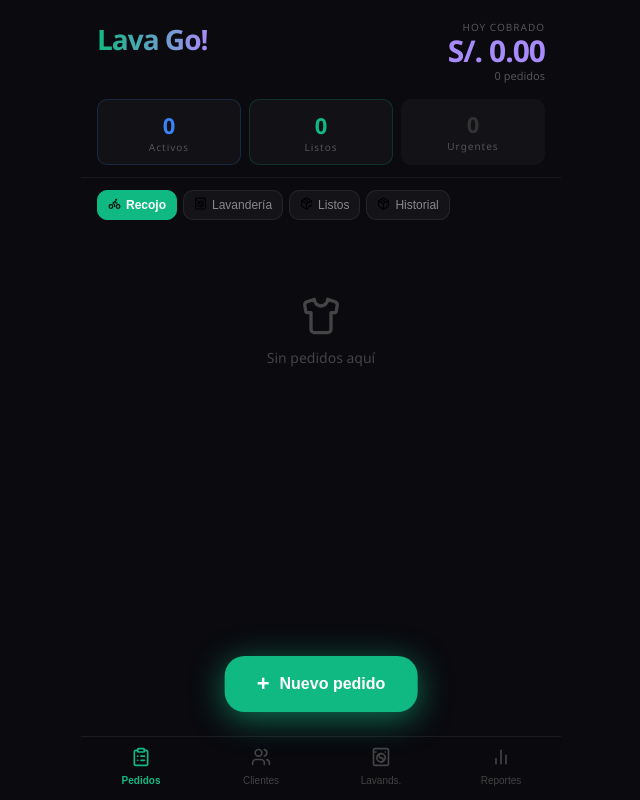
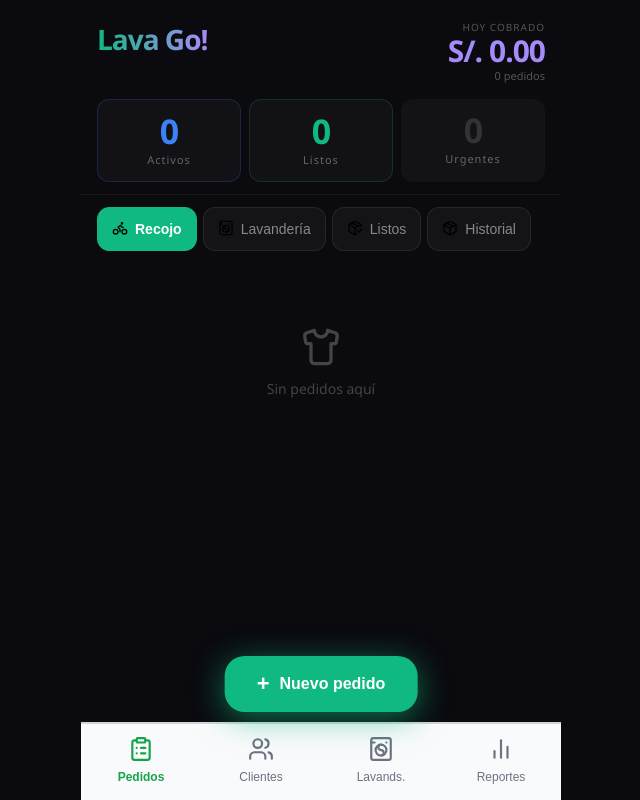
Before and after one commit to jesusmcortez553-crypto/MC-LAUNDRY, a React (Vite) app: page / in a window 1280 px wide. Shown: the whole page, without its empty margins (319-959 px from the left). Built offline with nearby package versions, Linux system fonts and the light colour scheme.

Commit message:
Update App.jsx

```diff
--- a/src/App.jsx
+++ b/src/App.jsx
@@ -10,11 +10,11 @@ const SIGUIENTE_ESTADO = {
   "Listo para entregar": "Entregado",
 };
 const ESTADO_COLORS = {
-  "En recojo":           "#f59e0b",
-  "Recogido":            "#e879f9",
-  "En lavandería":       "#3b82f6",
-  "Listo para entregar": "#10b981",
-  "Entregado":           "#6b7280",
+  "En recojo":           "#D97706", // Ámbar oscuro muy legible
+  "Recogido":            "#C026D3", // Fucsia fuerte
+  "En lavandería":       "#2563EB", // Azul rey de alta visibilidad
+  "Listo para entregar": "#16A34A", // Verde esmeralda encendido
+  "Entregado":           "#4B5563", // Gris oscuro texturizado
 };
 const ESTADO_DESC = {
   "En recojo":           "Camino a buscar la ropa",
@@ -107,7 +107,7 @@ export default function MCLaundry() {
         setClienteDir(p => ({
           ...p,
           coordenadas: { lat, lng },
-          mapsLink: `https://maps.google.com/?q=${lat},${lng}`
+          mapsLink: `https://www.google.com/maps/search/?api=1&query=${lat},${lng}`
         }));
         setGpsLoading(false);
       },
@@ -318,9 +318,9 @@ export default function MCLaundry() {
               { label: "Listos", val: stats.listos, color: "#10b981" },
               { label: "Urgentes", val: urgentes.length, color: urgentes.length > 0 ? "#ef4444" : "#333" },
             ].map((s, i) => (
-              <div key={i} style={{ background: i === 2 && s.val > 0 ? "rgba(239,68,68,0.08)" : "rgba(255,255,255,0.03)", border: `0.5px solid ${s.color}33`, borderRadius: 10, padding: "10px 8px", textAlign: "center" }}>
-                <div style={{ fontSize: 22, fontWeight: 700, color: s.color }}>{s.val}</div>
-                <div style={{ fontSize: 10, color: "#555", letterSpacing: 1 }}>{s.label}</div>
+              <div key={i} style={{ background: i === 2 && s.val > 0 ? "rgba(239,68,68,0.08)" : "rgba(255,255,255,0.03)", border: `0.5px solid ${s.color}33`, borderRadius: 12, padding: "14px 8px", textAlign: "center" }}>
+                <div style={{ fontSize: 34, fontWeight: 800, color: s.color, letterSpacing: -1, lineHeight: 1 }}>{s.val}</div>
+                <div style={{ fontSize: 11, color: "#666", letterSpacing: 1, marginTop: 4 }}>{s.label}</div>
               </div>
             ))}
           </div>
@@ -368,18 +368,18 @@ export default function MCLaundry() {
         <div style={{ padding: "12px 16px 16px" }}>
           <div style={{ display: "flex", gap: 6, marginBottom: 14, overflowX: "auto", paddingBottom: 2, scrollbarWidth: "none", msOverflowStyle: "none" }}>
             {[
-              { key: "recojo",     icon: <Bike size={13} />,          label: "Recojo",     count: grupos.recojo.length },
-              { key: "lavanderia", icon: <WashingMachine size={13} />, label: "Lavandería", count: grupos.lavanderia.length },
-              { key: "listos",     icon: <PackageCheck size={13} />,   label: "Listos",     count: grupos.listos.length },
-              { key: "entregados", icon: <Package size={13} />,        label: "Historial",  count: grupos.entregados.length },
+              { key: "recojo",     icon: <Bike size={16} />,          label: "Recojo",     count: grupos.recojo.length },
+              { key: "lavanderia", icon: <WashingMachine size={16} />, label: "Lavandería", count: grupos.lavanderia.length },
+              { key: "listos",     icon: <PackageCheck size={16} />,   label: "Listos",     count: grupos.listos.length },
+              { key: "entregados", icon: <Package size={16} />,        label: "Historial",  count: grupos.entregados.length },
             ].map(f => {
               const activo = filtro === f.key;
               return (
                 <button key={f.key} onClick={() => setFiltro(f.key)}
-                  style={{ background: activo ? "#10b981" : "rgba(255,255,255,0.04)", border: `0.5px solid ${activo ? "#10b981" : "rgba(255,255,255,0.08)"}`, borderRadius: 10, padding: "6px 10px", cursor: "pointer", whiteSpace: "nowrap", display: "flex", alignItems: "center", gap: 5, flexShrink: 0 }}>
-                  <span style={{ fontSize: 13 }}>{f.icon}</span>
-                  <span style={{ fontSize: 12, color: activo ? "#fff" : "#888", fontWeight: activo ? 600 : 400 }}>{f.label}</span>
-                  {f.count > 0 && <span style={{ fontSize: 10, fontWeight: 700, background: activo ? "rgba(255,255,255,0.25)" : "rgba(255,255,255,0.08)", color: activo ? "#fff" : "#666", padding: "1px 6px", borderRadius: 8 }}>{f.count}</span>}
+                  style={{ background: activo ? "#10b981" : "rgba(255,255,255,0.04)", border: `0.5px solid ${activo ? "#10b981" : "rgba(255,255,255,0.08)"}`, borderRadius: 12, padding: "10px 14px", cursor: "pointer", whiteSpace: "nowrap", display: "flex", alignItems: "center", gap: 7, flexShrink: 0, minHeight: 44 }}>
+                  <span>{f.icon}</span>
+                  <span style={{ fontSize: 14, color: activo ? "#fff" : "#888", fontWeight: activo ? 700 : 400 }}>{f.label}</span>
+                  {f.count > 0 && <span style={{ fontSize: 12, fontWeight: 700, background: activo ? "rgba(255,255,255,0.25)" : "rgba(255,255,255,0.08)", color: activo ? "#fff" : "#666", padding: "2px 8px", borderRadius: 8 }}>{f.count}</span>}
                 </button>
               );
             })}
@@ -614,7 +614,7 @@ export default function MCLaundry() {
               )}
 
               {form.clienteId && (() => {
-                const cl = directorio.find(d => d.id === parseInt(form.clienteId));
+                const cl = directorio.find(d => String(d.id) === String(form.clienteId));
                 if (!cl) return null;
                 const mapsUrl = cl.coordenadas
                   ? `https://www.google.com/maps/dir/?api=1&origin=My+Location&destination=${cl.coordenadas.lat},${cl.coordenadas.lng}&travelmode=motorcycle`
@@ -1316,21 +1316,21 @@ export default function MCLaundry() {
       )}
 
       {/* ══ BOTTOM NAV ══ */}
-      <div style={{ position: "fixed", bottom: 0, left: "50%", transform: "translateX(-50%)", width: "100%", maxWidth: 480, background: "rgba(10,10,15,0.97)", borderTop: "0.5px solid rgba(255,255,255,0.08)", display: "flex", zIndex: 40 }}>
+      <div style={{ position: "fixed", bottom: 0, left: "50%", transform: "translateX(-50%)", width: "100%", maxWidth: 480, background: "#F9FAFB", borderTop: "2px solid #D1D5DB", display: "flex", zIndex: 40 }}>
         {[
-          { key: "dashboard",   icon: <ClipboardList size={20} />, label: "Pedidos",   badge: urgentes.length },
-          { key: "directorio",  icon: <Users size={20} />,          label: "Clientes",  badge: 0 },
-          { key: "lavanderias", icon: <WashingMachine size={20} />, label: "Lavands.",  badge: 0 },
-          { key: "reportes",    icon: <BarChart2 size={20} />,      label: "Reportes",  badge: 0 },
+          { key: "dashboard",   icon: <ClipboardList size={26} />, label: "Pedidos",   badge: urgentes.length },
+          { key: "directorio",  icon: <Users size={26} />,          label: "Clientes",  badge: 0 },
+          { key: "lavanderias", icon: <WashingMachine size={26} />, label: "Lavands.",  badge: 0 },
+          { key: "reportes",    icon: <BarChart2 size={26} />,      label: "Reportes",  badge: 0 },
         ].map(t => {
           const activo = !vista && tab === t.key;
           return (
             <button key={t.key} onClick={() => { setVista(null); setTab(t.key); }}
-              style={{ flex: 1, background: "none", border: "none", padding: "10px 4px 14px", cursor: "pointer", display: "flex", flexDirection: "column", alignItems: "center", gap: 3, color: activo ? "#10b981" : "#444", position: "relative" }}>
-              <span style={{ fontSize: 20 }}>{t.icon}</span>
-              <span style={{ fontSize: 10, fontWeight: activo ? 700 : 400 }}>{t.label}</span>
+              style={{ flex: 1, background: "none", border: "none", padding: "12px 4px 16px", cursor: "pointer", display: "flex", flexDirection: "column", alignItems: "center", gap: 5, color: activo ? "#16A34A" : "#6B7280", position: "relative" }}>
+              <span>{t.icon}</span>
+              <span style={{ fontSize: 12, fontWeight: activo ? 700 : 400 }}>{t.label}</span>
               {t.badge > 0 && (
-                <div style={{ position: "absolute", top: 6, right: "calc(50% - 18px)", background: "#ef4444", color: "#fff", fontSize: 9, fontWeight: 700, width: 16, height: 16, borderRadius: "50%", display: "flex", alignItems: "center", justifyContent: "center" }}>{t.badge}</div>
+                <div style={{ position: "absolute", top: 4, right: "calc(50% - 20px)", background: "#ef4444", color: "#fff", fontSize: 11, fontWeight: 800, minWidth: 20, height: 20, borderRadius: 10, display: "flex", alignItems: "center", justifyContent: "center", padding: "0 4px" }}>{t.badge}</div>
               )}
             </button>
           );
```
